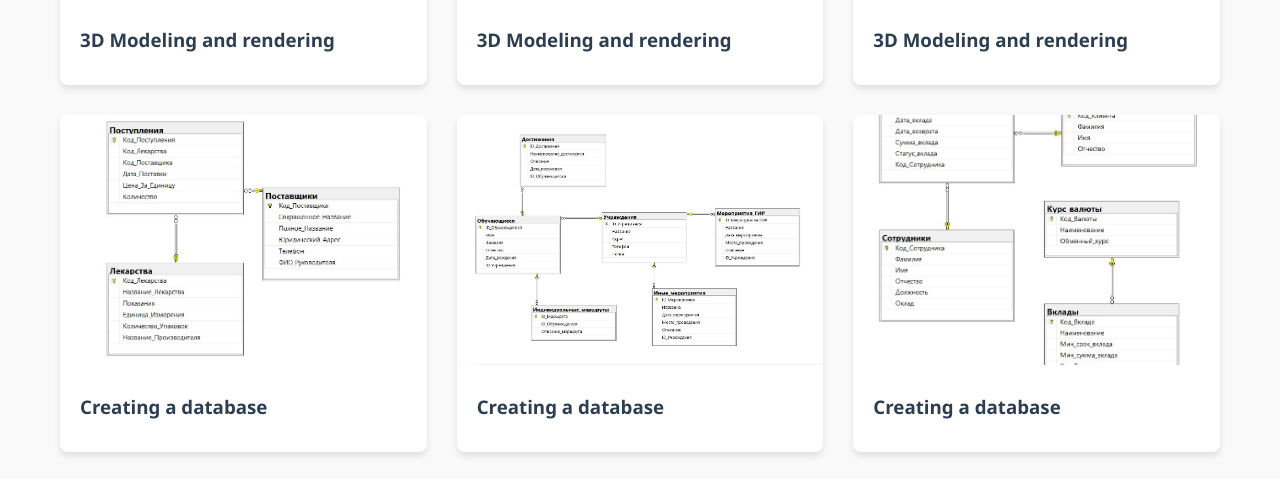
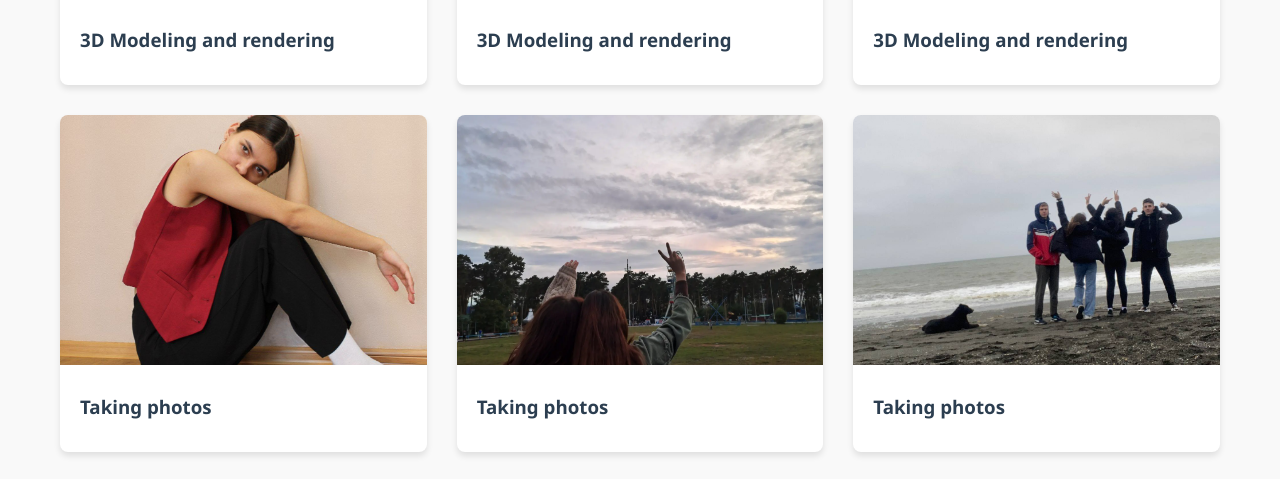
Before and after one commit to elayrichi/English, a plain HTML site: page index.html in a window 1280 px wide. Shown: the part 3292-3771 px from the top of the page. Drawn offline with Linux system fonts and the light colour scheme.

Commit message:
index.html

```diff
--- a/index.html
+++ b/index.html
@@ -188,27 +188,6 @@
                     </div>
                 </div>
 
-
-                <div class="portfolio-item">
-                    <img src="images/database.jpg" alt="Projects" loading="lazy">
-                    <div class="portfolio-info">
-                        <h3>Creating a database</h3>
-                    </div>
-                </div>
-                <div class="portfolio-item">
-                    <img src="images/database2.jpg" alt="Projects" loading="lazy">
-                    <div class="portfolio-info">
-                        <h3>Creating a database</h3>
-                    </div>
-                </div>
-                <div class="portfolio-item">
-                    <img src="images/database3.jpg" alt="Projects" loading="lazy">
-                    <div class="portfolio-info">
-                        <h3>Creating a database</h3>
-                    </div>
-                </div>
-
-
                 <div class="portfolio-item">
                     <img src="images/photography.jpg" alt="Projects" loading="lazy">
                     <div class="portfolio-info">
```
